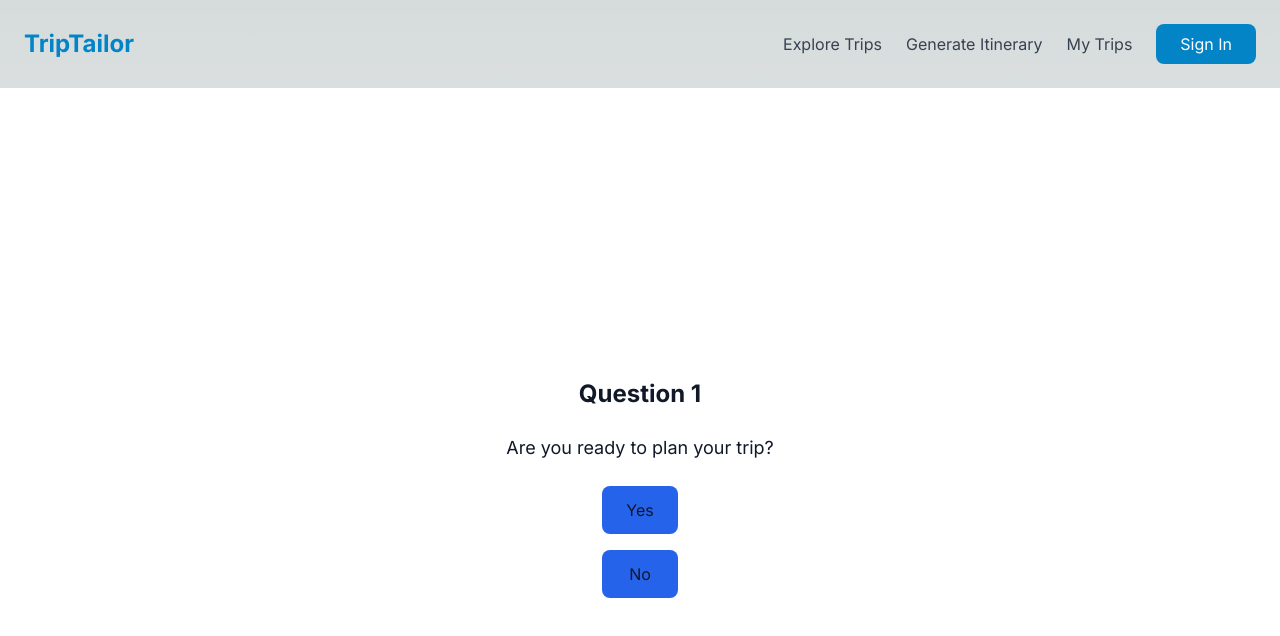
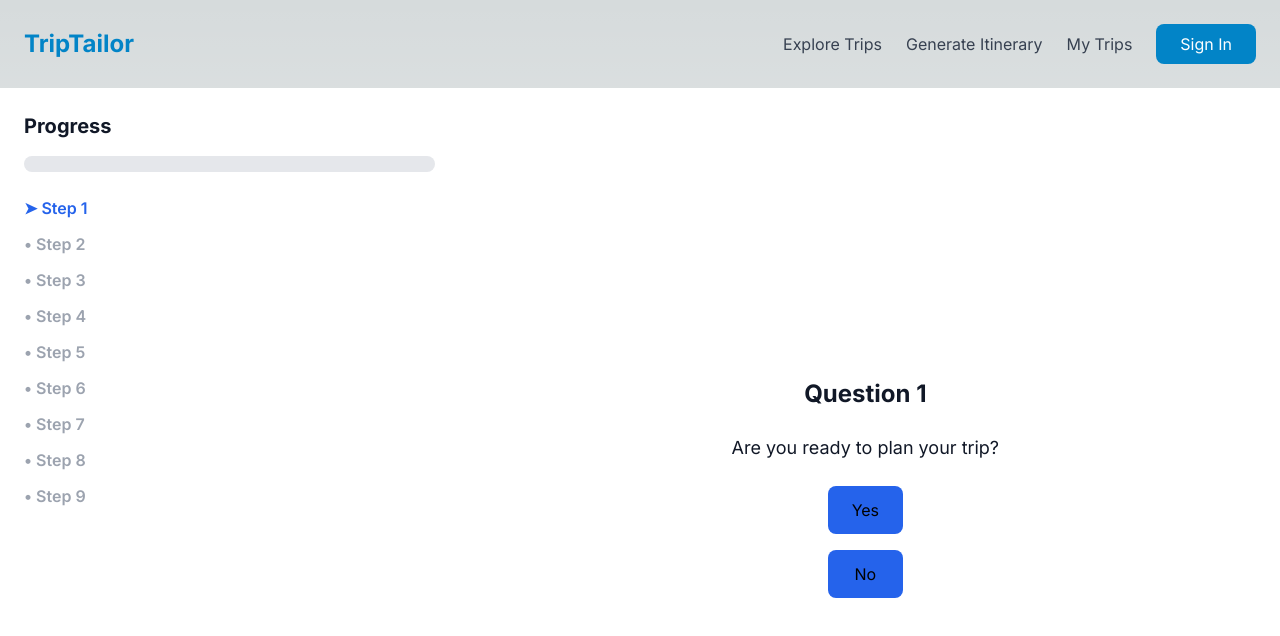
Before and after one commit to WSU-4110/Trip-Tailor, a Next.js app: page /questionnaire in a window 1280 px wide. Shown: the top 636 px of the page. Built offline with nearby package versions, Linux system fonts and the light colour scheme.

Commit message:
Progress Bar is created

```diff
--- a/app/questionnaire/quest.tsx
+++ b/app/questionnaire/quest.tsx
@@ -57,13 +57,21 @@ export default function TripTailor() {
     setCurrent(current + 1);
   };
 
-  if (current >= questions.length) {
+
     return (
   <div className="min-h-screen bg-white flex p-6 gap-10">
 
-  /* Progress Sidebar */
+    {/* Progress Sidebar */}
     <div className="w-1/3">
       <h2 className="text-xl font-bold mb-4 text-gray-900">Progress</h2>
+
+      {/* Progress Bar */}
+      <div className="w-full bg-gray-200 rounded-full h-4 mb-6">
+        <div
+          className="bg-blue-600 h-4 rounded-full transition-all"
+          style={{ width: `${(current / questions.length) * 100}%` }}
+        />
+      </div>
 
       {questions.map((q, index) => {
         let statusIcon = "•";
@@ -93,49 +101,62 @@ export default function TripTailor() {
       })}
     </div>
 
-  * Question Area *
-  <div className="flex-1 flex flex-col items-center justify-center"></div>
-        <h1 className="text-3xl font-bold mb-6 text-black">Trip Summary</h1>
-        {Object.entries(answers).map(([qIndex,ans])=>(
+    {/* Question Area */}
+<div className="flex-1 flex flex-col items-center justify-center text-black">
+
+  {current >= questions.length ? (
+
+    /* ⭐ SUMMARY SCREEN */
+    <>
+      <h1 className="text-3xl font-bold mb-6 text-black">
+        Trip Summary
+      </h1>
+
+      {Object.entries(answers).map(([qIndex, ans]) => (
         <p key={qIndex}>
-            Q{Number(qIndex)+1}:{ans}
+          Q{Number(qIndex) + 1}: {ans}
         </p>
       ))}
 
       <button
         onClick={() => {
           setCurrent(0);
-            setAnswers([]);
+          setAnswers({});
         }}
-          className="mt-6 px-6 py-3 bg-green-600 text-gray-900 rounded-lg hover:bg-white-700 transition"
+        className="mt-6 px-6 py-3 bg-green-600 text-black rounded-lg"
       >
         Restart Questionnaire
       </button>
-      </div>
-    );
-  }
+    </>
 
-  const question = questions[current];
+  ) : (
 
-  return (
-    <div className="min-h-screen bg-white flex flex-col items-center justify-center p-6">
+    /* ⭐ QUESTION SCREEN */
+    <>
       <h1 className="text-2xl font-bold mb-6 text-gray-900">
         Question {current + 1}
       </h1>
 
-      <p className="mb-6 text-lg text-gray-900">{question.text}</p>
+      <p className="mb-6 text-lg text-gray-900">
+        {questions[current].text}
+      </p>
 
       <div className="flex flex-col gap-4">
-        {question.options.map((option) => (
+        {questions[current].options.map((option) => (
           <button
             key={option}
             onClick={() => handleAnswer(option)}
-            className="px-6 py-3 bg-blue-600 text-gray-900 rounded-lg hover:bg-white-700 transition"
+            className="px-6 py-3 bg-blue-600 text-black rounded-lg"
           >
             {option}
           </button>
         ))}
       </div>
+    </>
+  )}
+
+</div>
+
 </div>
   );
 }
```
Lines whose indentation alone changed are shown as unchanged.
